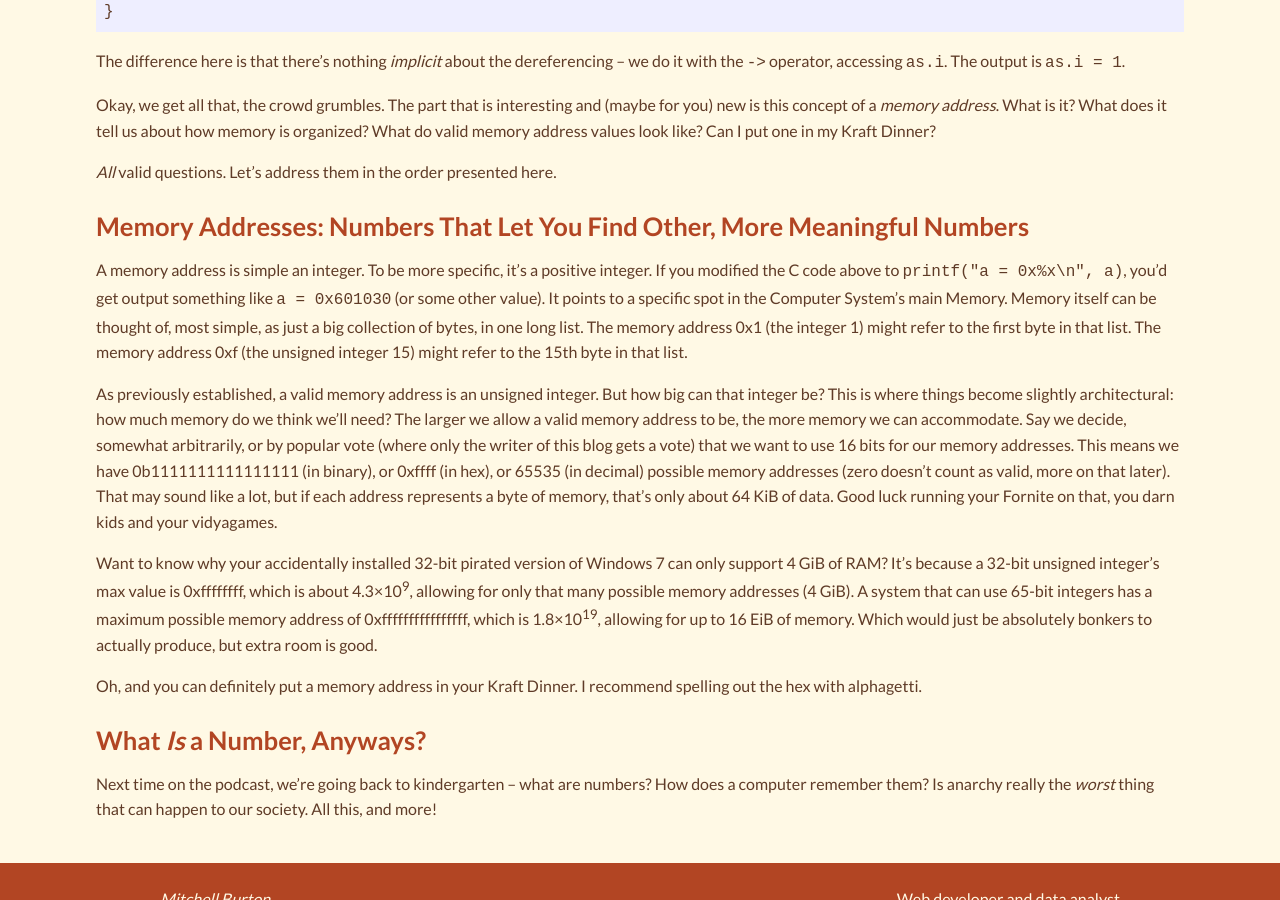
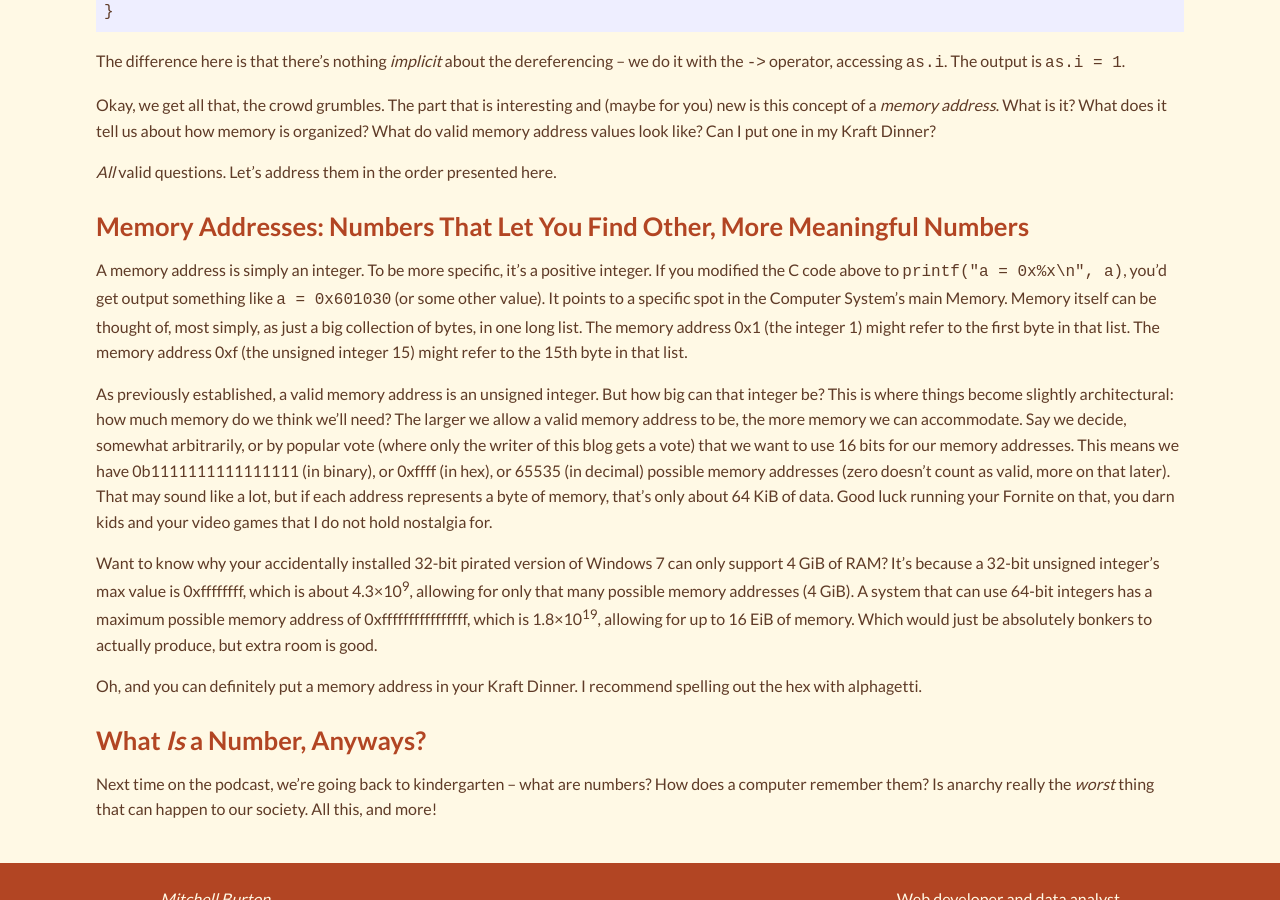
Before and after one commit to Perfect5th/perfect5th.github.io, a Jekyll site: the page built from _posts/2019-08-15-computers-wtf-1-memory.md, in a window 1280 px wide and 900 px high, scrolled down 1636 px. Built offline with Jekyll 4.4.1, drawn with Linux system fonts in a browser that asks for light colours.

Commit message:
more typo fixes

```diff
--- a/_posts/2019-08-15-computers-wtf-1-memory.md
+++ b/_posts/2019-08-15-computers-wtf-1-memory.md
@@ -88,11 +88,11 @@ values look like? Can I put one in my Kraft Dinner?
 
 ### Memory Addresses: Numbers That Let You Find Other, More Meaningful Numbers
 
-A memory address is simple an integer. To be more specific, it's a positive
+A memory address is simply an integer. To be more specific, it's a positive
 integer. If you modified the C code above to `printf("a = 0x%x\n", a)`, you'd
 get output something like `a = 0x601030` (or some other value). It points to a
 specific spot in the Computer System's main Memory. Memory itself can be
-thought of, most simple, as just a big collection of bytes, in one long list.
+thought of, most simply, as just a big collection of bytes, in one long list.
 The memory address 0x1 (the integer 1) might refer to the first byte in that
 list. The memory address 0xf (the unsigned integer 15) might refer to the 15th
 byte in that list.
@@ -107,12 +107,12 @@ we have 0b1111111111111111 (in binary), or 0xffff (in hex), or 65535 (in
 decimal) possible memory addresses (zero doesn't count as valid, more on that
 later). That may sound like a lot, but if each address represents a byte of
 memory, that's only about 64 KiB of data. Good luck running your Fornite on
-that, you darn kids and your vidyagames.
+that, you darn kids and your video games that I do not hold nostalgia for.
 
 Want to know why your accidentally installed 32-bit pirated version of Windows
 7 can only support 4 GiB of RAM? It's because a 32-bit unsigned integer's max
 value is 0xffffffff, which is about 4.3&times;10<sup>9</sup>, allowing for
-only that many possible memory addresses (4 GiB). A system that can use 65-bit
+only that many possible memory addresses (4 GiB). A system that can use 64-bit
 integers has a maximum possible memory address of 0xffffffffffffffff, which is
 1.8&times;10<sup>19</sup>, allowing for up to 16 EiB of memory. Which would
 just be absolutely bonkers to actually produce, but extra room is good.
```
